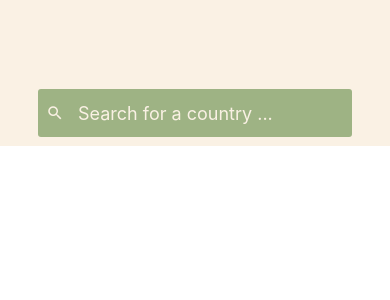
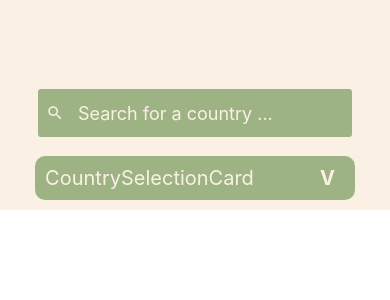
Before and after one commit to SofTob/Project0, a React Native app: screen / in a window 390 px wide. Shown: the top 300 px of the page. Built offline with nearby package versions, Linux system fonts and the light colour scheme.

Commit message:
Made a card for displaying visited countries

```diff
--- /dev/null
+++ b/src/components/countrySelectionCard/CountrySelectionCard.tsx
@@ -0,0 +1,41 @@
+import { View, Text, TouchableOpacity, FlatList } from "react-native";
+import { useState } from 'react';
+import { CountrySelectionCardStyle } from "./CountrySelectionCardStyle";
+
+const mockData = require('./MockDB.json');
+
+const CountrySelectionCard = () => {
+    const [isDropDownOpen, setIsDropDownOpen] = useState(false);
+
+    return(
+        <View style = {CountrySelectionCardStyle.countryCardContainer}>
+            <View style = {CountrySelectionCardStyle.namecontainer}>
+                <Text style={CountrySelectionCardStyle.countryName}>
+                    {"CountrySelectionCard"}
+                </Text>
+                <TouchableOpacity
+                    style={CountrySelectionCardStyle.button}
+                    onPress={() => setIsDropDownOpen(!isDropDownOpen)}
+                >
+                    <Text style={CountrySelectionCardStyle.buttonText}>
+                        {isDropDownOpen ? 'X' : 'V'}
+                    </Text>
+                </TouchableOpacity>
+            </View>
+
+            {isDropDownOpen && (
+                <View style={CountrySelectionCardStyle.dropDownContainer}>
+                    <FlatList
+                        data={mockData.cities}
+                        keyExtractor={(item) => item.id}
+                        renderItem={({ item }) => (
+                            <Text style={CountrySelectionCardStyle.dropDownName}>{item.name}</Text>
+                        )}
+                    />
+                </View>
+            )}
+        </View>
+    )
+};
+
+export default CountrySelectionCard;
--- /dev/null
+++ b/src/components/countrySelectionCard/CountrySelectionCardStyle.tsx
@@ -0,0 +1,38 @@
+import { StyleSheet } from "react-native";
+
+export const CountrySelectionCardStyle = StyleSheet.create({
+    countryCardContainer: {
+        width: "100%",
+        alignItems: "center",
+    },
+    namecontainer: {
+        flexDirection: "row",
+        backgroundColor: "#9EB384",
+        borderRadius: 10,
+        padding: 10,
+        margin: 10,
+        width: "82%",
+        justifyContent: "space-between",
+    },
+    countryName: {
+        color: "#FAF1E4",
+        fontSize: 20,
+    },
+    button: {
+        paddingRight: 10,
+        paddingLeft: 10,
+    },
+    buttonText: {
+        color: "#FAF1E4",
+        fontSize: 20,
+        fontWeight: "bold",
+    },
+    dropDownName: {
+
+    },
+    dropDownContainer: {
+        backgroundColor: "#9EB384",
+        alignItems: "center",
+        width: "82%",
+    }
+});
--- /dev/null
+++ b/src/components/countrySelectionCard/MockDB.json
@@ -0,0 +1,41 @@
+{
+    "countries":[
+        {
+            "id":1,
+            "name":"United States",
+            "code":"US"
+        },
+        {
+            "id":2,
+            "name":"Canada",
+            "code":"CA"
+        },
+        {
+            "id":3,
+            "name":"United Kingdom",
+            "code":"UK"
+        }
+    ],
+    "cities":[
+        {
+            "id":1,
+            "name":"New York",
+            "country_id":1
+        },
+        {
+            "id":2,
+            "name":"Los Angeles",
+            "country_id":1
+        },
+        {
+            "id":3,
+            "name":"Toronto",
+            "country_id":2
+        },
+        {
+            "id":4,
+            "name":"London",
+            "country_id":3
+        }
+    ]
+}
--- a/src/screens/CountryList.tsx
+++ b/src/screens/CountryList.tsx
@@ -2,6 +2,7 @@ import React from 'react';
 import { View } from 'react-native';
 import MySearchBar from '../components/mySearchBar/MySearchBar';
 import ScreenStyle from './ScreenStyle';
+import CountrySelectionCard from '../components/countrySelectionCard/CountrySelectionCard';
 
 const CountryList = () => {
 
@@ -10,6 +11,9 @@ const CountryList = () => {
             <View style={ScreenStyle.mySearchBar}>
                 <MySearchBar></MySearchBar>
             </View>
+            <View style={ScreenStyle.countrySelectionCard}>
+                <CountrySelectionCard></CountrySelectionCard>
+            </View>
         </View>
     );
 }
--- a/src/screens/ScreenStyle.tsx
+++ b/src/screens/ScreenStyle.tsx
@@ -10,6 +10,10 @@ const ScreenStyle = StyleSheet.create({
         height: '100%',
         backgroundColor: '#FAF1E4',
     },
+    countrySelectionCard: {
+        justifyContent: "center",
+        alignItems: 'center'
+    },
 });
 
 export default ScreenStyle;
```
